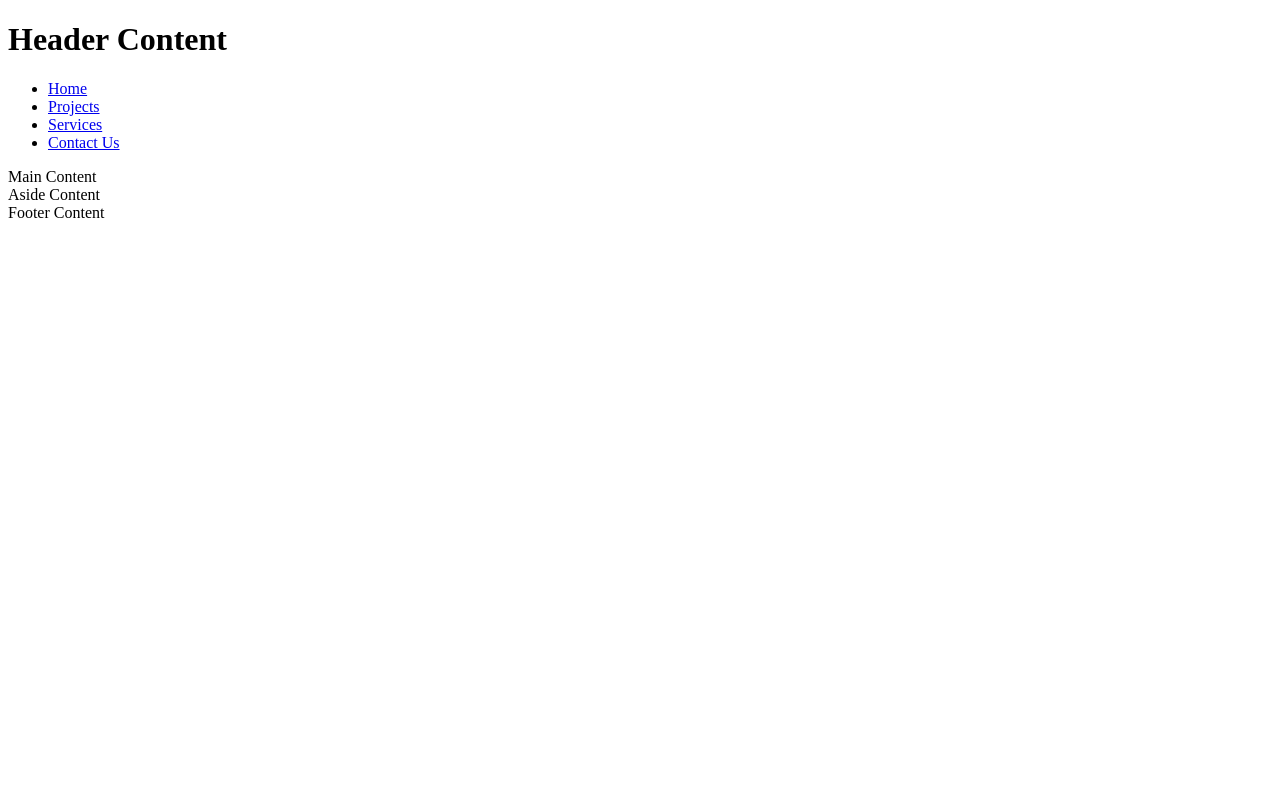
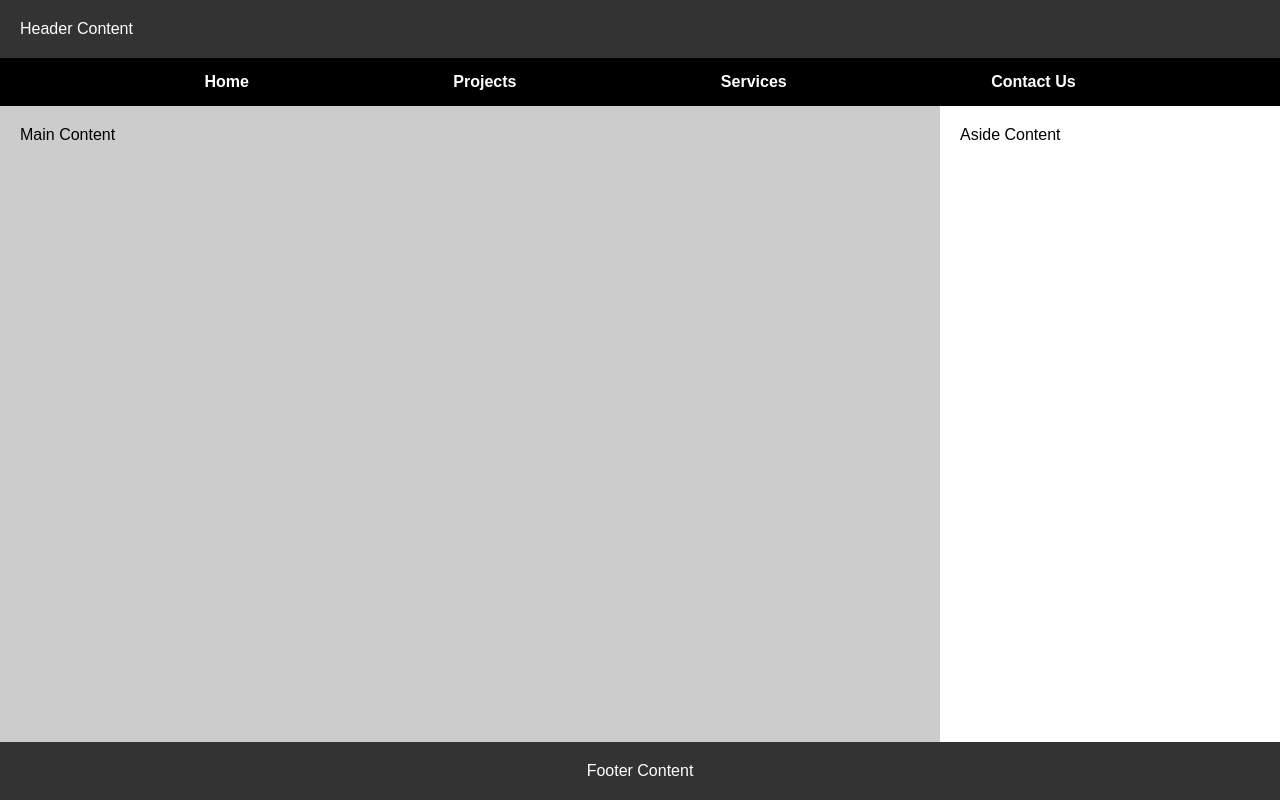
Before and after one commit to AderojuAdedokun/wdd131, a plain HTML site: page week01/basic-layout.html in a window 1280 px wide. Drawn offline with Linux system fonts and the light colour scheme.

Commit message:
final commit

```diff
--- a/week01/basic-layout.html
+++ b/week01/basic-layout.html
@@ -3,8 +3,8 @@
 <head>
   <meta charset="UTF-8" />
   <meta name="viewport" content="width=device-width, initial-scale=1.0" />
-  <title>Exact Layout</title>
-  <link rel="stylesheet" href="style.css" />
+  <title>Aderoju Adedokun - WDD 131</title>
+  <link rel="stylesheet" href="styles/layout.css">
 </head>
 <body>
   <div class="container">
--- a/week01/styles/layout.css
+++ b/week01/styles/layout.css
@@ -2,6 +2,10 @@
     margin: 0;
     padding: 0;
     box-sizing: border-box;
+  }
+
+  html, body {
+    height: 100%;
   }
 
   body {
@@ -10,6 +14,9 @@
 
   .container {
     width: 100%;
+    min-height: 100vh;
+    display: flex;
+    flex-direction: column;
   }
 
   /* Header */
@@ -17,6 +24,11 @@
     background-color: #333;
     color: white;
     padding: 20px;
+  }
+
+  header h1 {
+    font-size: 1rem;
+    font-weight: normal;
   }
 
   /* Nav bar */
@@ -41,6 +53,8 @@
   /* Main + Aside */
   .content {
     display: flex;
+    flex: 1;
+    width: 100%;
     min-height: 300px;
   }
 
```
